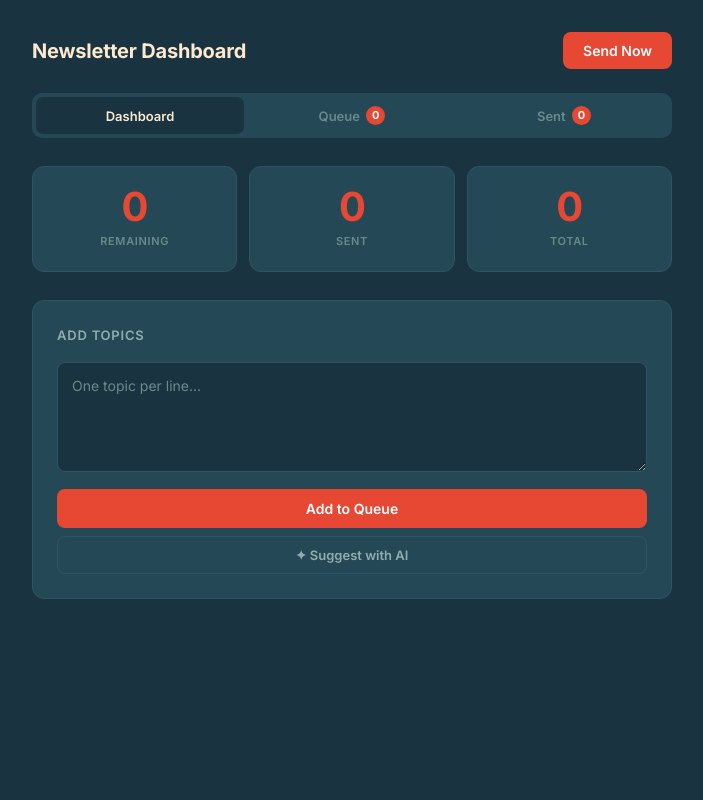
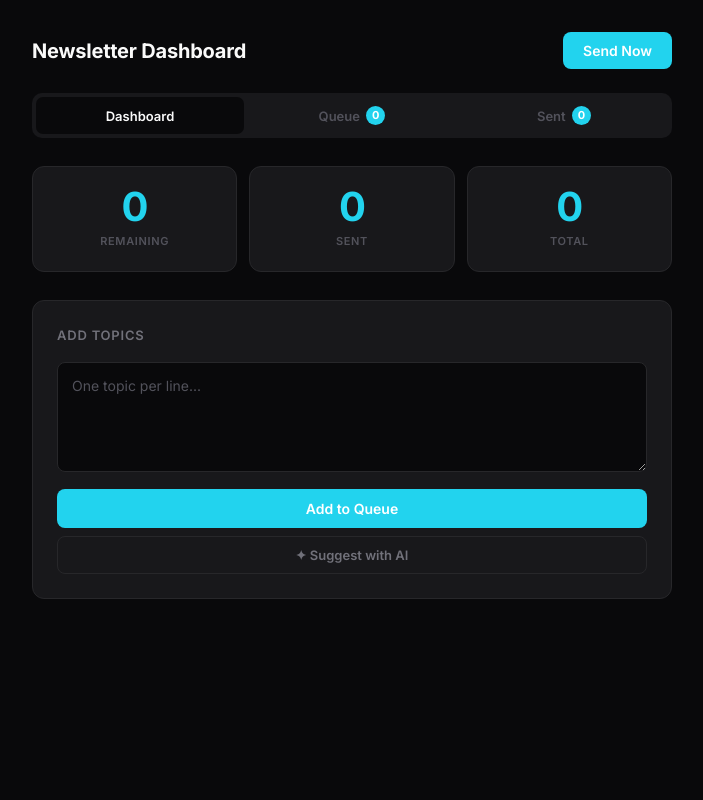
Before and after one commit to henrytoth12345/newsletter-automation, a Flask app: template web/templates/index.html in a window 1280 px wide. Shown: the whole page, without its empty margins (288-991 px from the left). Run offline with Flask 3, Linux system fonts and the light colour scheme; the template is opened without the code that fills it, so the values that code supplies are empty.

Commit message:
Apply Glass & Frost color theme to dashboard

```diff
--- a/web/templates/index.html
+++ b/web/templates/index.html
@@ -11,22 +11,22 @@
 
         body {
             font-family: 'Inter', -apple-system, BlinkMacSystemFont, 'Segoe UI', sans-serif;
-            background-color: #1a3340;
-            color: #FBE9D0;
+            background-color: #09090B;
+            color: #FAFAFA;
             line-height: 1.6;
         }
 
         :root {
-            --bg-primary: #1a3340;
-            --bg-secondary: #244855;
-            --bg-hover: #2d5566;
-            --border-color: #2d5566;
-            --accent: #E64833;
-            --accent-hover: #cc3d29;
-            --accent-light: #f07060;
-            --teal: #90AEAD;
-            --cream: #FBE9D0;
-            --muted: #6a8a88;
+            --bg-primary: #09090B;
+            --bg-secondary: #18181B;
+            --bg-hover: #27272A;
+            --border-color: #27272A;
+            --accent: #22D3EE;
+            --accent-hover: #06B6D4;
+            --accent-light: #67E8F9;
+            --teal: #71717A;
+            --cream: #FAFAFA;
+            --muted: #52525B;
             --radius: 12px;
         }
 
@@ -242,8 +242,8 @@
         .chips.is-visible { display: flex; }
 
         .chip {
-            background-color: rgba(230, 72, 51, 0.12);
-            border: 1px solid rgba(230, 72, 51, 0.3);
+            background-color: rgba(34, 211, 238, 0.08);
+            border: 1px solid rgba(34, 211, 238, 0.25);
             color: var(--accent-light);
             font-size: 13px;
             padding: 7px 14px;
@@ -254,15 +254,15 @@
         }
 
         .chip:hover {
-            background-color: rgba(230, 72, 51, 0.25);
+            background-color: rgba(34, 211, 238, 0.18);
             border-color: var(--accent);
             color: white;
         }
 
         .chip.is-added {
-            background-color: rgba(144, 174, 173, 0.12);
-            border-color: rgba(144, 174, 173, 0.3);
-            color: var(--teal);
+            background-color: rgba(34, 211, 238, 0.08);
+            border-color: rgba(34, 211, 238, 0.2);
+            color: var(--accent);
             cursor: default;
         }
 
@@ -319,8 +319,8 @@
         }
 
         .topic-row__delete:hover {
-            color: var(--accent);
-            background-color: rgba(230, 72, 51, 0.1);
+            color: #F87171;
+            background-color: rgba(248, 113, 113, 0.1);
         }
 
         .empty {
```
